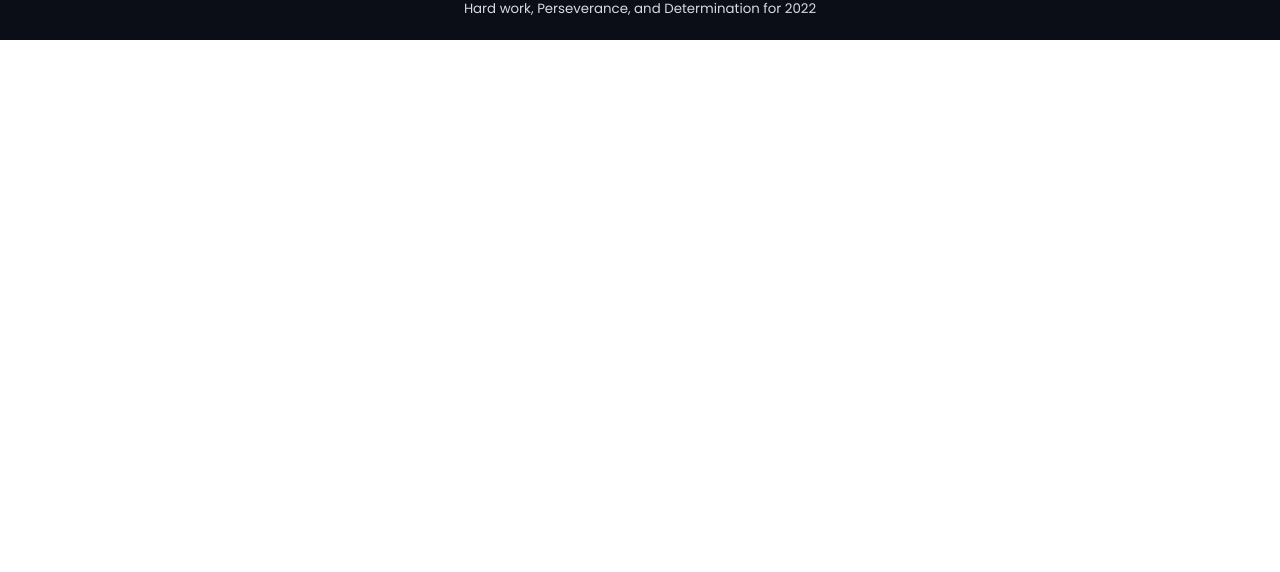
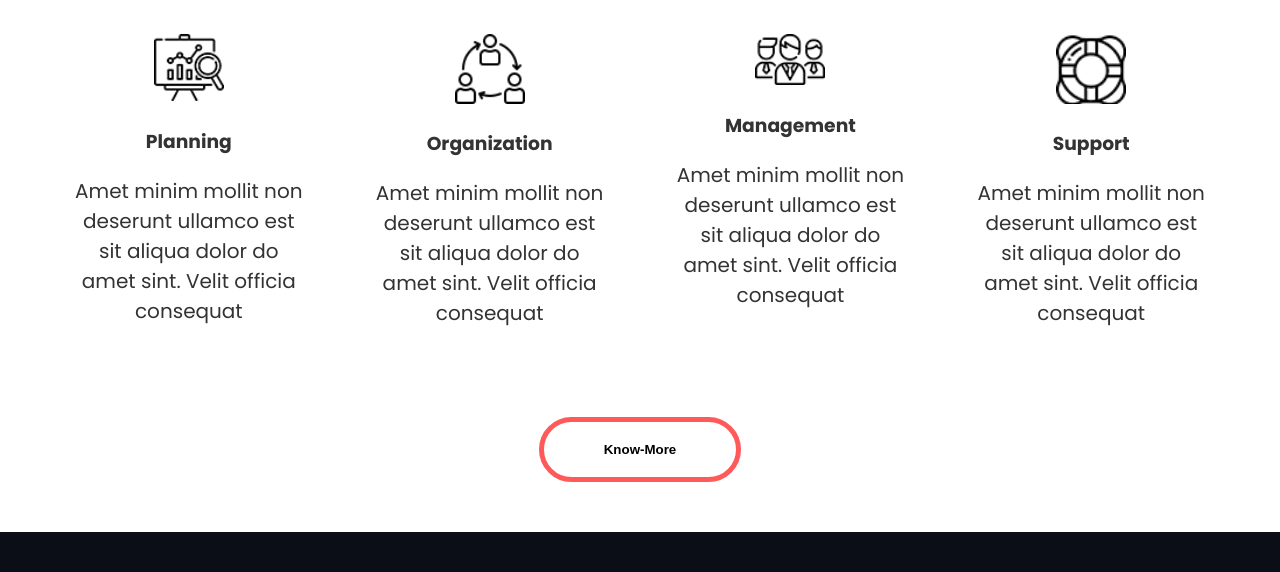
Before and after one commit to parulakhter/mission-2022, a plain HTML site: page index.html in a window 1280 px wide. Shown: the part 2289-2861 px from the top of the page. Before the commit the page ends 2329 px from the top, so only its background shows below. Drawn offline with Linux system fonts and the light colour scheme.

Commit message:
Extra section added

```diff
--- a/index.html
+++ b/index.html
@@ -94,6 +94,43 @@
         </div>
     </section>
 
+    <!-- Extra section -->
+    <section class="extra-section">
+        <h2>Our Process</h2>
+        <p>Getting online is easy. Succeeding online is a different story. You’ll need<br> more than just a beautiful
+            website to stand out these days.</p>
+        <div class="flex">
+            <div class="steps">
+                <img src="images/steps_3_1.png" alt="">
+                <h3>Planning</h3>
+                <p>Amet minim mollit non deserunt ullamco est sit aliqua dolor do amet sint. Velit officia consequat
+                </p>
+            </div>
+            <div class="steps">
+                <img src="images/steps_3_2.png" alt="">
+                <h3>Organization</h3>
+                <p>Amet minim mollit non deserunt ullamco est sit aliqua dolor do amet sint. Velit officia consequat
+                </p>
+            </div>
+            <div class="steps">
+                <img src="images/steps_3_3.png" alt="">
+                <h3>Management</h3>
+                <p>Amet minim mollit non deserunt ullamco est sit aliqua dolor do amet sint. Velit officia consequat
+                </p>
+            </div>
+            <div class="steps">
+                <img src="images/steps_3_4.png" alt="">
+                <h3>Support</h3>
+                <p>Amet minim mollit non deserunt ullamco est sit aliqua dolor do amet sint. Velit officia consequat
+                </p>
+            </div>
+        </div>
+        <div class="btn"><button class="knowMore-btn">Know-More</button></div>
+    </section>
+
+
+
+
 
 
     <!-- Footer Area -->
--- a/style.css
+++ b/style.css
@@ -122,12 +122,44 @@ h2{
 
 .global-part{
     margin-top: 80px;
-    padding-bottom: 200px;
+    padding-bottom: 60px;
     background-image: url(images/shape-1.png);
     background-repeat: no-repeat;
     background-size: 300px;
     background-position-y: 250px;
     background-position-x: 1100px;
+}
+/* extra-section */
+
+.extra-section p{
+    font-size: 20px;
+    text-align: center;
+    align-content: center;
+}
+.steps{
+    width: 25%;
+    margin: 0 15px;
+    padding: 30px 20px;
+    border-radius: 25px;
+    text-align: center;
+}
+.steps img{
+    width: 70px;
+}
+.knowMore-btn{
+    border: 5px solid #FF5959;
+    padding: 20px 60px;
+    font-weight: 700;
+    background-color: white;
+    margin-bottom: 50px;
+    border-radius: 35px;
+}
+.knowMore-btn:hover{
+    background-color: #FF5959;
+    color: #EDF5F6;
+}
+.btn{
+    text-align: center;
 }
 
 /* Footer */
```
Also changed, not shown: images/steps_3_1.png (added), images/steps_3_2.png (added), images/steps_3_3.png (added), images/steps_3_4.png (added).
